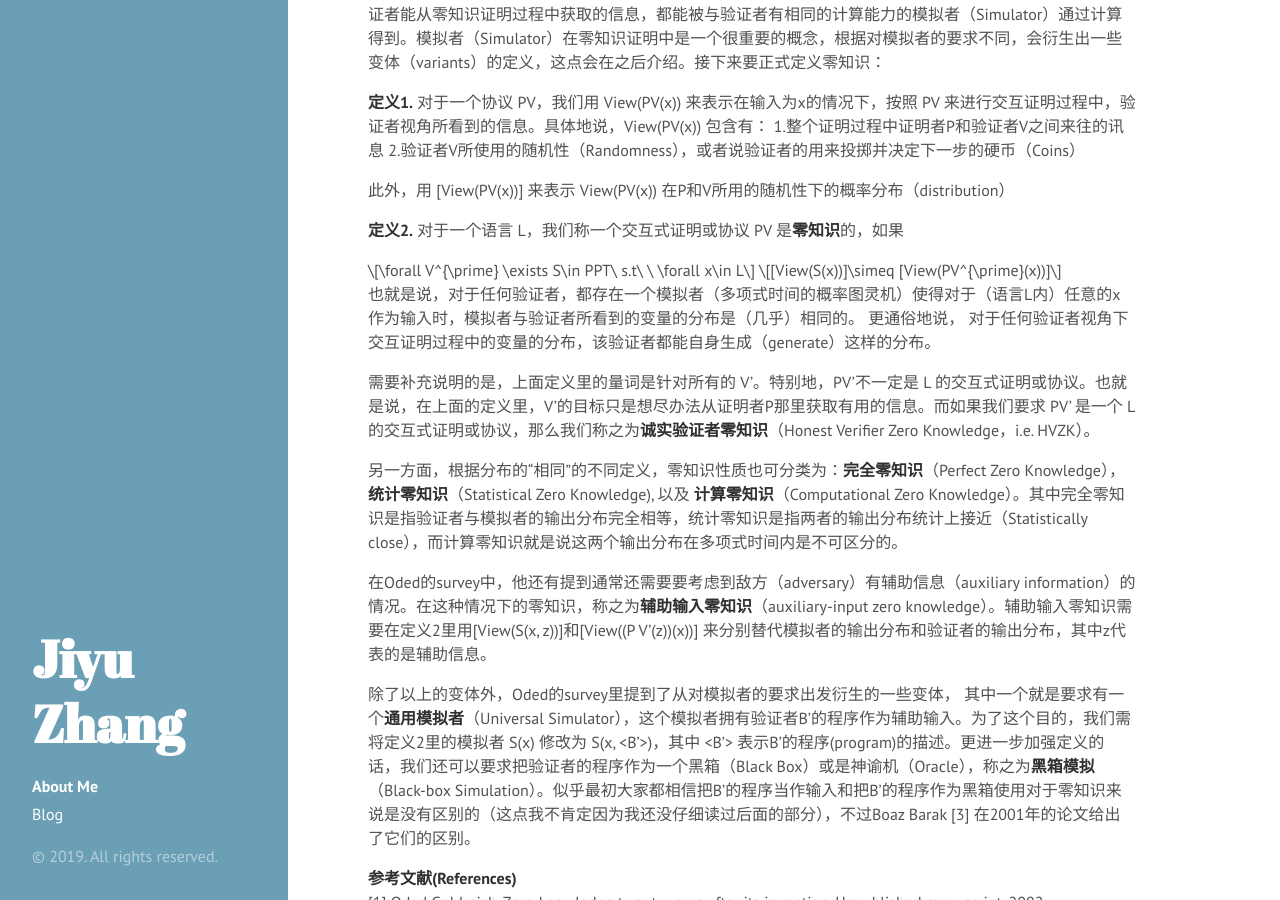
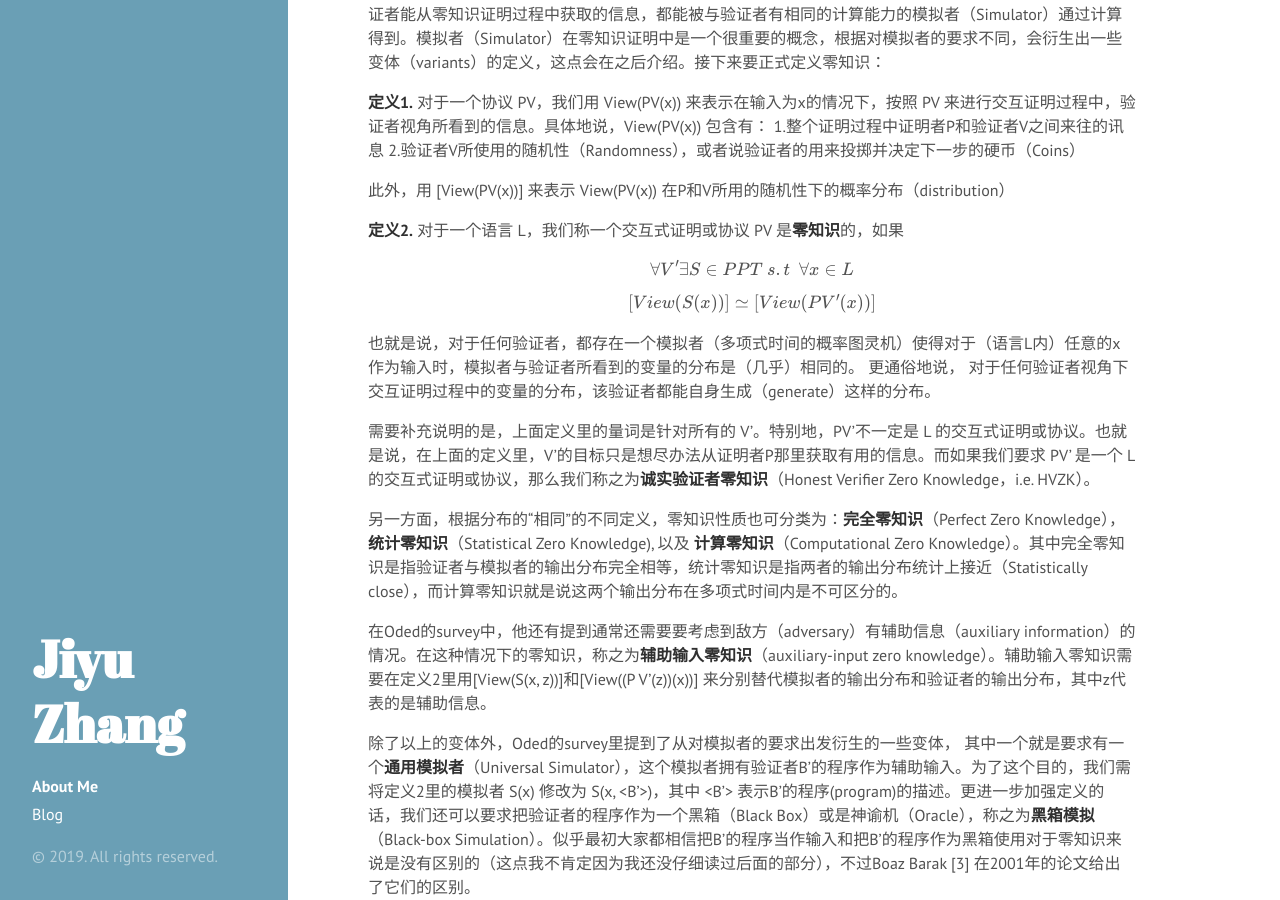
Before and after one commit to lucamartucci/lucamartucci.github.io, a Jekyll site: the page built from _posts/2019-01-04-zkdefvar.md, in a window 1280 px wide and 900 px high, scrolled down 542 px. Built offline with Jekyll 4.4.1, drawn with Linux system fonts in a browser that asks for light colours; formulas are drawn with MathJax 3; part of the change alters nothing that is shown.

```diff
--- a/_includes/head.html
+++ b/_includes/head.html
@@ -26,4 +26,8 @@
 
   <!-- RSS -->
   <link rel="alternate" type="application/rss+xml" title="RSS" href="/atom.xml">
+
+  <script type="text/javascript" async
+  src="https://cdnjs.cloudflare.com/ajax/libs/mathjax/2.7.5/MathJax.js?config=TeX-MML-AM_CHTML">
+  </script>
 </head>
--- a/_posts/2019-01-04-zkdefvar.md
+++ b/_posts/2019-01-04-zkdefvar.md
@@ -23,9 +23,12 @@ Recently I've been reading some crypto papers. The concept of zero-knowledge pro
 
 **定义2.**  对于一个语言 L，我们称一个交互式证明或协议 PV 是**零知识**的，如果
 
+
 $$\forall V^{\prime} \exists S\in PPT\ s.t\ \ \forall x\in L$$
 
+
 $$[View(S(x))]\simeq [View(PV^{\prime}(x))]$$
+
 
 也就是说，对于任何验证者，都存在一个模拟者（多项式时间的概率图灵机）使得对于（语言L内）任意的x作为输入时，模拟者与验证者所看到的变量的分布是（几乎）相同的。
 更通俗地说， 对于任何验证者视角下交互证明过程中的变量的分布，该验证者都能自身生成（generate）这样的分布。
```
Also changed, not shown: 7 other files.
